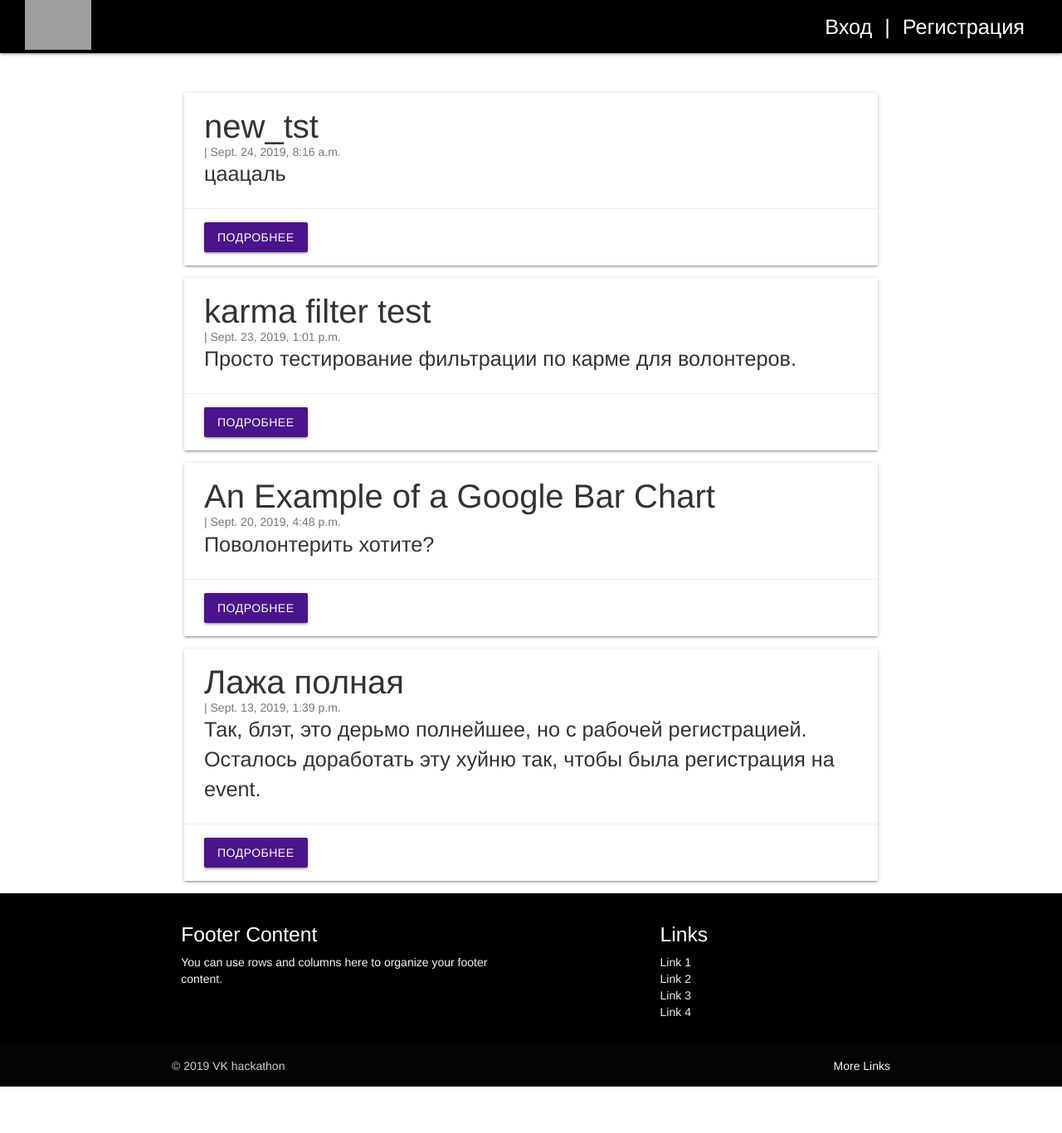
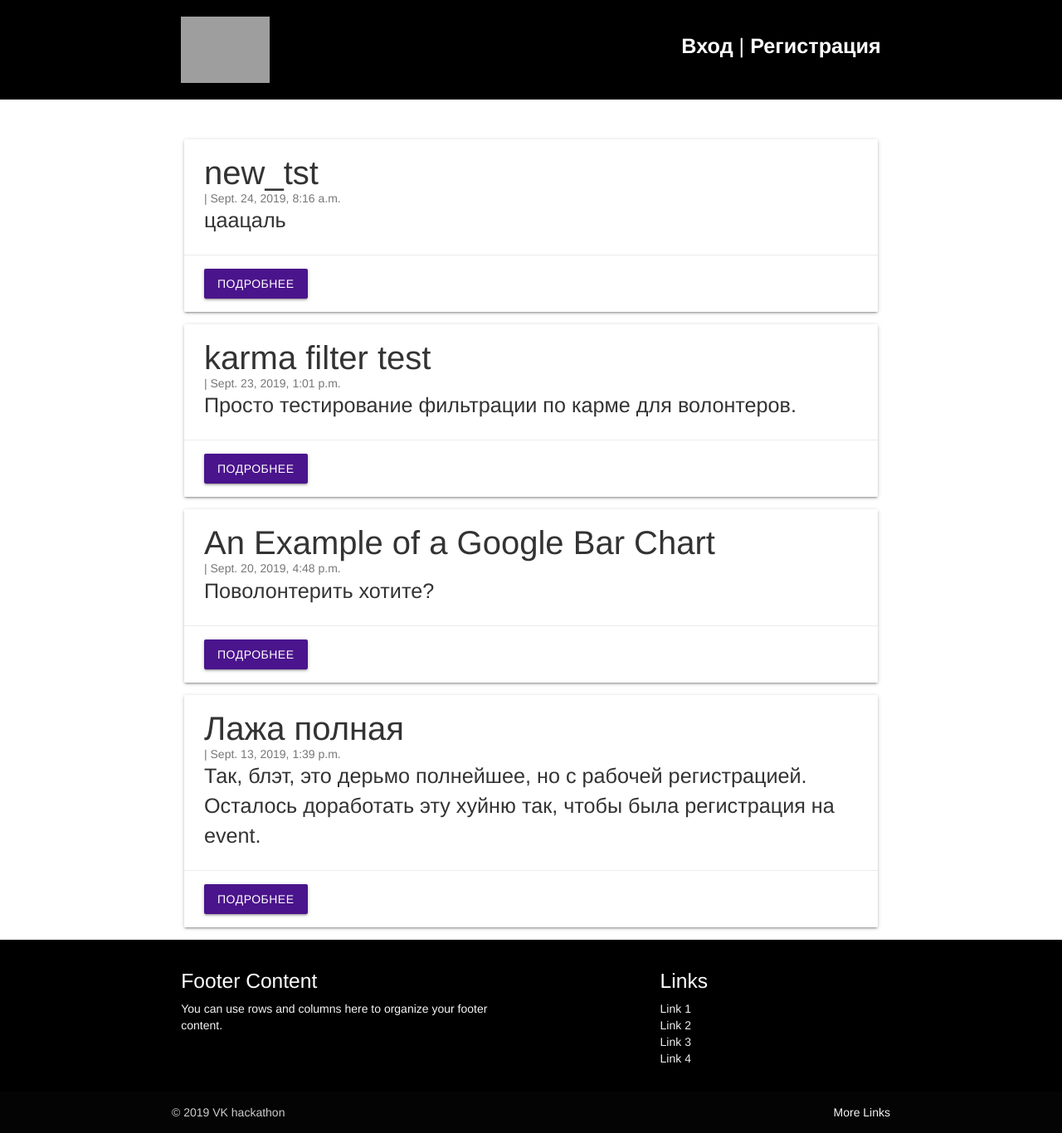
Before and after one commit to Dostoyewski/VK_Hack_polytech, a Django app: page / in a window 1280 px wide. Shown: the whole page at 83% size. Before the commit the page ends 1310 px from the top, so only its background shows below. Run offline with Django 3.2, Linux system fonts and the light colour scheme; data comes from the database, SQL or seed files in the repository; some libraries are stand-ins or nearby versions; grey boxes are pictures that could not be loaded.

Commit message:
norm header (костыль)

```diff
--- a/templates/base.html
+++ b/templates/base.html
@@ -30,37 +30,37 @@
     </head>
     <body>
 		<script src="https://cdnjs.cloudflare.com/ajax/libs/materialize/1.0.0/js/materialize.min.js"></script>
-		<nav>
-			<div class="nav-wrapper black">
-				<div class="container-fluid">
+		<header class="page-footer black">
+		  <div class="container">
             <div class="row">
-						<div class="col-md-4 col-12 col-sm-12">
+              <div class="col l6 s12" style="text-align: left; line-height: 70px;">
                 <a href="/" class="brand-logo">
 							<!--
 							<img style="height: 50px;" src="https://psv4.userapi.com/c856336/u116356824/docs/d8/e3b1a7bd2368/logo2-removebg-preview.png?extra=5gV5YUjPBKIG6RO3e3IbbnzYE4bfiWfattSJNpyJUX1DjQOAiTTAkXzBYbLN7eSKOWM_6L9lJDqM0xUapzIw3b1EhJ21c2tZQRdfvGwRwR1P8iuRxKyzOPuG0tW9UV2me0Jvh1hUJUXysq1pFxRSF_Ze">
 							-->
-							<img style="height: 60px;" src="https://psv4.userapi.com/c848224/u116356824/docs/d10/294fd17710f6/logo.png?extra=A0S8uL-hjrfPIPQgNORNNtDloacxp7eUZiX9fZM7GB4N0E00l1ejv3ouNEWP9s4DDfnl1Mq1PjrdLMjoHlSW6Wtf7hWa5kATwvh4UA9gcw9I_ffv8j74frXoWzc9T2Xl3a71QI8N-p-nwA1EtS2vnBdQ">
+							<img style="height: 80px;" src="https://psv4.userapi.com/c848224/u116356824/docs/d10/294fd17710f6/logo.png?extra=A0S8uL-hjrfPIPQgNORNNtDloacxp7eUZiX9fZM7GB4N0E00l1ejv3ouNEWP9s4DDfnl1Mq1PjrdLMjoHlSW6Wtf7hWa5kATwvh4UA9gcw9I_ffv8j74frXoWzc9T2Xl3a71QI8N-p-nwA1EtS2vnBdQ">
 							</a>
               </div>
-						<div class="col-md-8 col-12 col-sm-12">
-							<ul  class="right hide-on-med-and-down">
+              <div class="col l4 offset-l2 s12" style="text-align: right; line-height: 70px;">
                 {% if user.is_authenticated %}
-									<li><p class="flow-text"><b>Вы вошли как:</b> {{ user.get_username }}&nbsp;&nbsp; </p></li>
-									<li><p class="flow-text">|</p></li>
-									<li><a href="/accounts/profile"><p class="flow-text"><b>Профиль</b></p></a></li>
-									<li><p class="flow-text">|</p></li>
-									<li><a href="{% url 'logout'%}?next={{request.path}}"><p class="flow-text"><b>Выход</b></p></a></li>
+						<p class="flow-text white-text">
+						<b>Вы вошли как:</b> {{ user.get_username }}&nbsp;&nbsp;
+						|
+						<a href="/accounts/profile" style="color: #ffffff"><b>Профиль</b></a>
+						|
+						<a href="{% url 'logout'%}?next={{request.path}}"  style="color: #ffffff"><b>Выход</b></a>
+						</p>
 					{% else %}
-									<li><a href="{% url 'login'%}"><p class="flow-text">Вход</p></a></li>
-									<li><p class="flow-text">|</p></li>
-									<li><a href="/accounts/register"><p class="flow-text">Регистрация</p></a></li>
+						<p class="flow-text white-text">
+						<a href="{% url 'login'%}" style="color: #ffffff"><b>Вход</b></a>
+						|
+						<a href="/accounts/register"  style="color: #ffffff"><b>Регистрация</b></a>
+						</p>
 					{% endif %}
-							</ul>
               </div>
             </div>
           </div>
-			</div>
-		</nav>
+		</header>
 		<main>
 		<br>
 		<div class="container">
```
Lines whose indentation alone changed are shown as unchanged.
